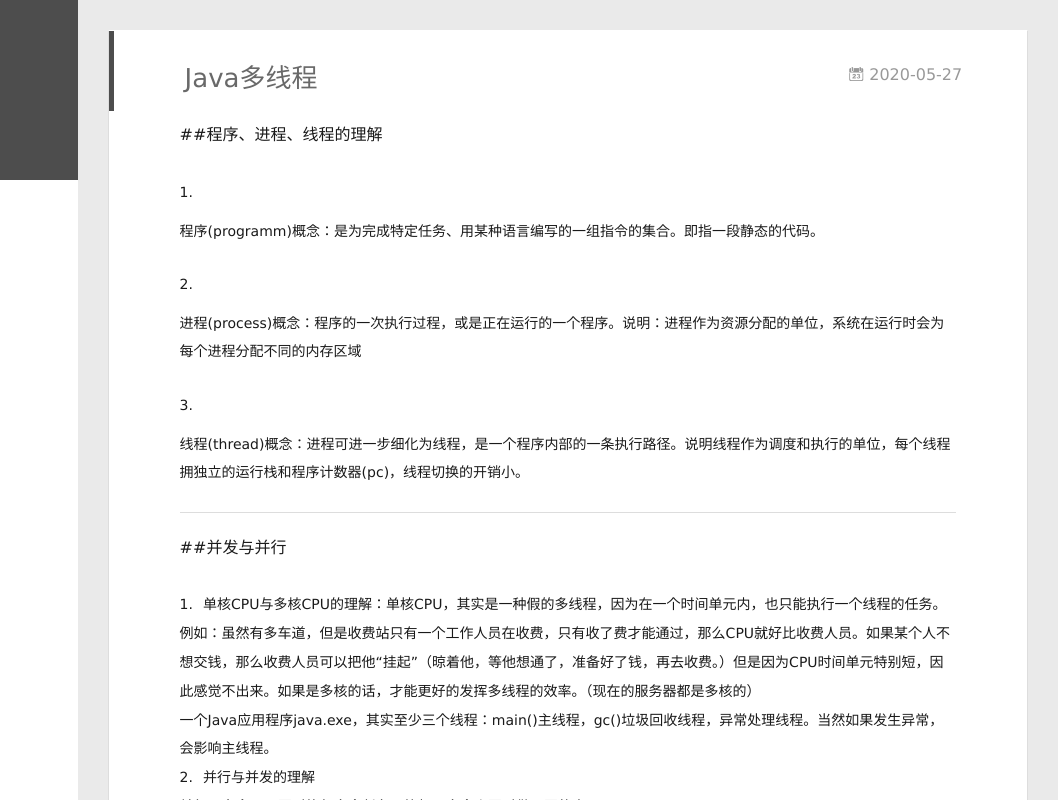
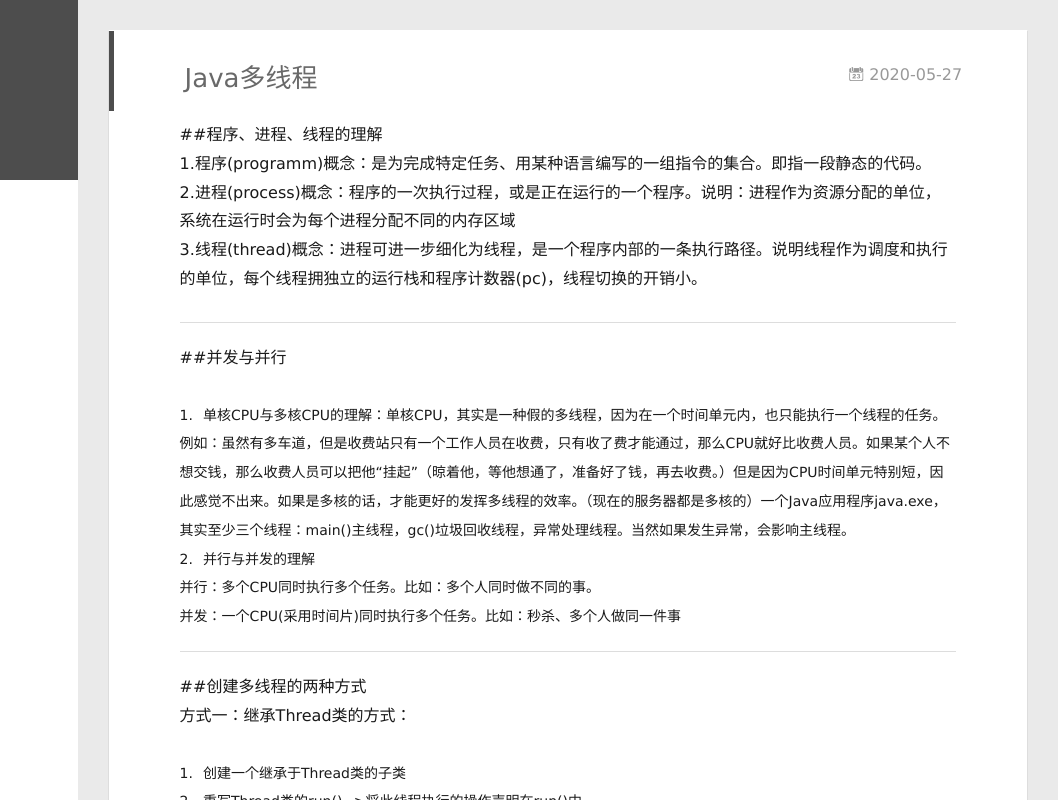
Before and after one commit to Jack-yang56/Jack-yang56.github.io, a plain HTML site: page 2020/05/27/Java多线程/index.html in a window 1280 px wide. Shown: the full height of the page, 222-1280 px from the left. Drawn offline with Linux system fonts and the light colour scheme; some packages are replaced by stand-ins of ours; a script that the page names is missing.

Commit message:
Site updated: 2020-05-27 21:47:14

```diff
--- a/2020/05/27/Java多线程/index.html
+++ b/2020/05/27/Java多线程/index.html
@@ -8,15 +8,15 @@
   <link rel="dns-prefetch" href="http://yoursite.com">
   <title>Java多线程 | 杨旭的blog</title>
   <meta name="viewport" content="width=device-width, initial-scale=1, maximum-scale=1">
-  <meta name="description" content="##程序、进程、线程的理解  程序(programm)概念：是为完成特定任务、用某种语言编写的一组指令的集合。即指一段静态的代码。  进程(process)概念：程序的一次执行过程，或是正在运行的一个程序。说明：进程作为资源分配的单位，系统在运行时会为每个进程分配不同的内存区域  线程(thread)概念：进程可进一步细化为线程，是一个程序内部的一条执行路径。说明线程作为调度和执行的单位，每个线程">
+  <meta name="description" content="##程序、进程、线程的理解  1.程序(programm)概念：是为完成特定任务、用某种语言编写的一组指令的集合。即指一段静态的代码。  2.进程(process)概念：程序的一次执行过程，或是正在运行的一个程序。说明：进程作为资源分配的单位，系统在运行时会为每个进程分配不同的内存区域  3.线程(thread)概念：进程可进一步细化为线程，是一个程序内部的一条执行路径。说明线程作为调度和执行的单">
 <meta property="og:type" content="article">
 <meta property="og:title" content="Java多线程">
 <meta property="og:url" content="http://yoursite.com/2020/05/27/Java%E5%A4%9A%E7%BA%BF%E7%A8%8B/index.html">
 <meta property="og:site_name" content="杨旭的blog">
-<meta property="og:description" content="##程序、进程、线程的理解  程序(programm)概念：是为完成特定任务、用某种语言编写的一组指令的集合。即指一段静态的代码。  进程(process)概念：程序的一次执行过程，或是正在运行的一个程序。说明：进程作为资源分配的单位，系统在运行时会为每个进程分配不同的内存区域  线程(thread)概念：进程可进一步细化为线程，是一个程序内部的一条执行路径。说明线程作为调度和执行的单位，每个线程">
+<meta property="og:description" content="##程序、进程、线程的理解  1.程序(programm)概念：是为完成特定任务、用某种语言编写的一组指令的集合。即指一段静态的代码。  2.进程(process)概念：程序的一次执行过程，或是正在运行的一个程序。说明：进程作为资源分配的单位，系统在运行时会为每个进程分配不同的内存区域  3.线程(thread)概念：进程可进一步细化为线程，是一个程序内部的一条执行路径。说明线程作为调度和执行的单">
 <meta property="og:locale" content="en_US">
 <meta property="article:published_time" content="2020-05-27T10:27:17.508Z">
-<meta property="article:modified_time" content="2020-05-27T13:17:56.302Z">
+<meta property="article:modified_time" content="2020-05-27T13:46:06.394Z">
 <meta property="article:author" content="杨旭">
 <meta name="twitter:card" content="summary">
 
@@ -177,19 +177,11 @@
 
     <div class="article-entry" itemprop="articleBody">
 
-        <p>##程序、进程、线程的理解</p>
-<ol>
-<li><p>程序(programm)概念：是为完成特定任务、用某种语言编写的一组指令的集合。即指一段静态的代码。</p>
-</li>
-<li><p>进程(process)概念：程序的一次执行过程，或是正在运行的一个程序。说明：进程作为资源分配的单位，系统在运行时会为每个进程分配不同的内存区域</p>
-</li>
-<li><p>线程(thread)概念：进程可进一步细化为线程，是一个程序内部的一条执行路径。说明线程作为调度和执行的单位，每个线程拥独立的运行栈和程序计数器(pc)，线程切换的开销小。</p>
-</li>
-</ol>
+        <p>##程序、进程、线程的理解<br>  1.程序(programm)概念：是为完成特定任务、用某种语言编写的一组指令的集合。即指一段静态的代码。<br>  2.进程(process)概念：程序的一次执行过程，或是正在运行的一个程序。说明：进程作为资源分配的单位，系统在运行时会为每个进程分配不同的内存区域<br>  3.线程(thread)概念：进程可进一步细化为线程，是一个程序内部的一条执行路径。说明线程作为调度和执行的单位，每个线程拥独立的运行栈和程序计数器(pc)，线程切换的开销小。</p>
 <hr>
 <p>##并发与并行</p>
 <ol>
-<li>单核CPU与多核CPU的理解：单核CPU，其实是一种假的多线程，因为在一个时间单元内，也只能执行一个线程的任务。例如：虽然有多车道，但是收费站只有一个工作人员在收费，只有收了费才能通过，那么CPU就好比收费人员。如果某个人不想交钱，那么收费人员可以把他“挂起”（晾着他，等他想通了，准备好了钱，再去收费。）但是因为CPU时间单元特别短，因此感觉不出来。如果是多核的话，才能更好的发挥多线程的效率。（现在的服务器都是多核的）<br>一个Java应用程序java.exe，其实至少三个线程：main()主线程，gc()垃圾回收线程，异常处理线程。当然如果发生异常，会影响主线程。</li>
+<li>单核CPU与多核CPU的理解：单核CPU，其实是一种假的多线程，因为在一个时间单元内，也只能执行一个线程的任务。例如：虽然有多车道，但是收费站只有一个工作人员在收费，只有收了费才能通过，那么CPU就好比收费人员。如果某个人不想交钱，那么收费人员可以把他“挂起”（晾着他，等他想通了，准备好了钱，再去收费。）但是因为CPU时间单元特别短，因此感觉不出来。如果是多核的话，才能更好的发挥多线程的效率。（现在的服务器都是多核的）一个Java应用程序java.exe，其实至少三个线程：main()主线程，gc()垃圾回收线程，异常处理线程。当然如果发生异常，会影响主线程。</li>
 <li>并行与并发的理解<br>并行：多个CPU同时执行多个任务。比如：多个人同时做不同的事。<br>并发：一个CPU(采用时间片)同时执行多个任务。比如：秒杀、多个人做同一件事</li>
 </ol>
 <hr>
@@ -200,7 +192,6 @@
 <li>创建Thread类的子类的对象</li>
 <li>通过此对象调用start()：①启动当前线程 ② 调用当前线程的run()</li>
 </ol>
-<p>说明两个问题：<br>问题一：我们启动一个线程，必须调用start()，不能调用run()的方式启动线程。<br>问题二：如果再启动一个线程，必须重新创建一个Thread子类的对象，调用此对象的start().</p>
 <p>方式二：实现Runnable接口的方式：</p>
 <ol>
 <li>创建一个实现了Runnable接口的类</li>
@@ -210,7 +201,7 @@
 <li>通过Thread类的对象调用start()</li>
 </ol>
 <hr>
-<p>##Thread类中的常用方法<br>Thread类中的常用的方法:</p>
+<p>##Thread类中的常用方法</p>
 <ol>
 <li>start():启动当前线程；调用当前线程的run()</li>
 <li>run(): 通常需要重写Thread类中的此方法，将创建的线程要执行的操作声明在此方法中</li>
```
Also changed, not shown: index.html (+3 -12 lines).
